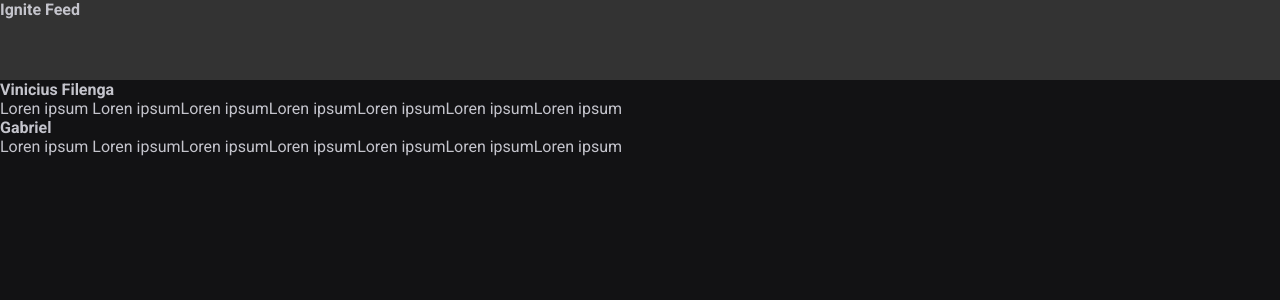
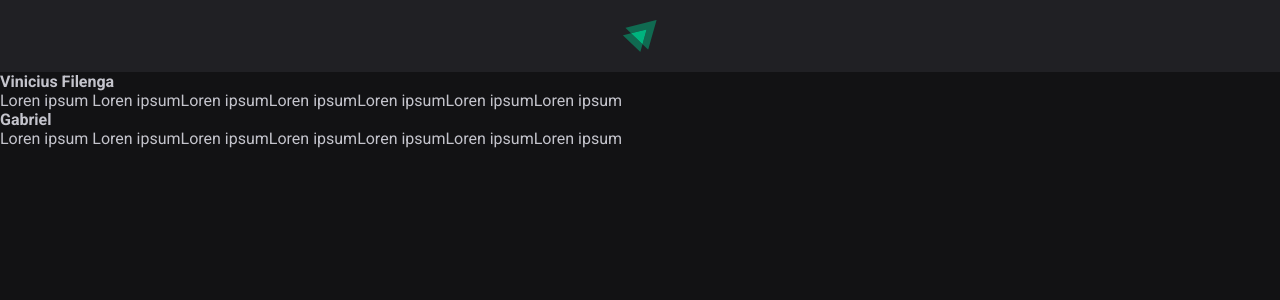
Before and after one commit to filenda/rocketseat-ignite-react-01, a React (Vite) app in the folder 01-fundamentos-reactjs/: page / in a window 1280 px wide. Shown: the top 300 px of the page. Built offline with nearby package versions, Linux system fonts and the light colour scheme.

Commit message:
feat: ignite logo

```diff
--- a/01-fundamentos-reactjs/src/components/Header.jsx
+++ b/01-fundamentos-reactjs/src/components/Header.jsx
@@ -1,9 +1,11 @@
-import styles from "./Header.module.css"
+import styles from "./Header.module.css";
 
-export function Header () {
+import igniteLogo from "../assets/ignite-logo.svg";
+
+export function Header() {
   return (
     <header className={styles.header}>
-      <strong >Ignite Feed</strong>
+      <img src={igniteLogo} alt="Logotipo do Ignite" />
     </header>
   );
 }
--- a/01-fundamentos-reactjs/src/components/Header.module.css
+++ b/01-fundamentos-reactjs/src/components/Header.module.css
@@ -1,4 +1,13 @@
 .header {
-  background: #333;
-  height: 80px;
+  background: var(--gray-800);
+  display: flex;
+  justify-content: center;
+  padding: 1.25rem 0; /* equals to 20px */
 }
+
+.header img {
+  height: 2rem;
+}
+
+/* 1rem = 16px
+0.25 = 4px */
```
Also changed, not shown: 01-fundamentos-reactjs/src/assets/ignite-logo.svg (added).
